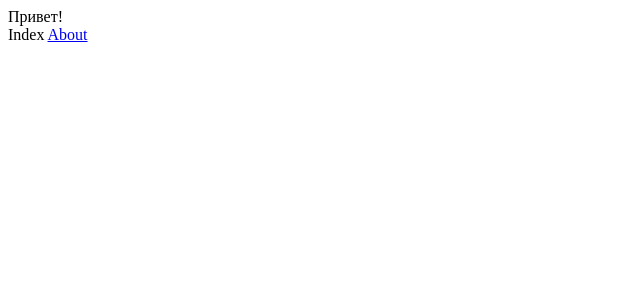
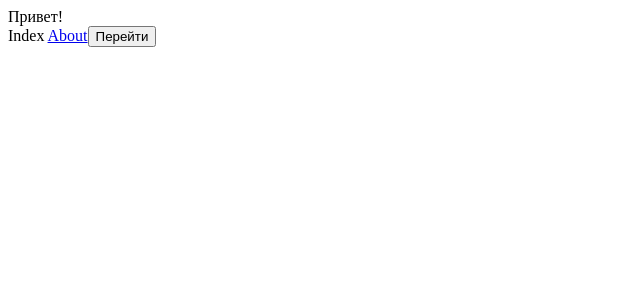
Before and after one commit to AlariCode/23-nuxt-app, a Nuxt app: page / in a window 1280 px wide. Shown: the top 300 px of the page, without its empty margins (0-640 px from the left). Built offline with nearby package versions, Linux system fonts and the light colour scheme.

Commit message:
Перенаправление

```diff
--- a/pages/index.vue
+++ b/pages/index.vue
@@ -1,6 +1,13 @@
+<script setup lang="ts">
+function openAbout() {
+  navigateTo({ path: "/about" });
+}
+</script>
+
 <template>
   <div>
     Index
     <NuxtLink to="/about">About</NuxtLink>
+    <button @click="openAbout">Перейти</button>
   </div>
 </template>
```
